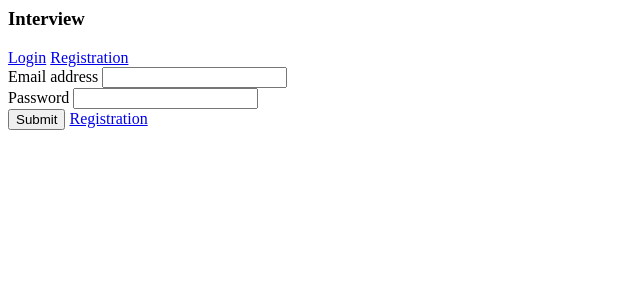
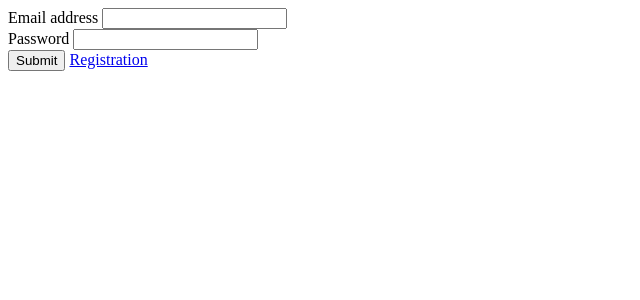
Before and after one commit to Angrytree/interview, a PHP site: page /login in a window 1280 px wide. Shown: the top 300 px of the page, without its empty margins (0-640 px from the left). Run offline with PHP 8.4, Linux system fonts and the light colour scheme.

Commit message:
layout fixes

```diff
--- a/controllers/HomeController.php
+++ b/controllers/HomeController.php
@@ -10,9 +10,9 @@ class HomeController extends Controller {
     }
 
     public function index() {
-        $this->view('Header');
+        $this->view('Header', ['auth' => true]);
         $this->view('Home');
-        $this->view('Header');
+        $this->view('Footer');
     }
 
 }
--- a/controllers/LoginController.php
+++ b/controllers/LoginController.php
@@ -16,7 +16,7 @@ class LoginController extends Controller {
     }
 
     public function index() {
-        $this->view('Header');
+        $this->view('Header', ['isLoginPage' => true]);
         $this->view('Login');
         $this->view('Footer');
     }
--- a/controllers/RegistrationController.php
+++ b/controllers/RegistrationController.php
@@ -16,7 +16,7 @@ class RegistrationController extends Controller {
     }
 
     public function index() {
-        $this->view('Header');
+        $this->view('Header', ['isRegPage' => true]);
         $this->view('Registration');
         $this->view('Footer');
     }
--- a/public/css/home.css
+++ b/public/css/home.css
@@ -4,7 +4,7 @@ body {
 }
 
 .cover-container {
-  max-width: 42em;
+  max-width: 62em;
 }
 
 .nav-masthead .nav-link {
--- a/views/Footer.php
+++ b/views/Footer.php
@@ -1,4 +1,8 @@
 
+
+  <footer class="mt-auto">
+  </footer>
+</div>
 </main>
 <script src="https://cdn.jsdelivr.net/npm/bootstrap@5.3.0-alpha1/dist/js/bootstrap.bundle.min.js" integrity="sha384-w76AqPfDkMBDXo30jS1Sgez6pr3x5MlQ1ZAGC+nuZB+EYdgRZgiwxhTBTkF7CXvN" crossorigin="anonymous"></script>
   </body>
--- a/views/Login.php
+++ b/views/Login.php
@@ -1,15 +1,3 @@
-<div class="cover-container d-flex w-100 h-100 p-3 mx-auto flex-column">
-  <header class="mb-auto">
-    <div>
-      <h3 class="float-md-start mb-0">Interview</h3>
-      <nav class="nav nav-masthead justify-content-center float-md-end">
-        <a class="nav-link fw-bold py-1 px-0 active" aria-current="page" href="/">Login</a>
-        <a class="nav-link fw-bold py-1 px-0" href="/registration">Registration</a>
-
-      </nav>
-    </div>
-  </header>
-
   <main class="px-3">
     <form action="/login" method="POST">
         <div class="mb-3">
@@ -24,7 +12,3 @@
         <a href="/registration" class="btn btn-outline-secondary">Registration</a>
     </form>
   </main>
-
-  <footer class="mt-auto">
-  </footer>
-</div>
```
Also changed, not shown: views/Header.php (+16 -0 lines), views/Home.php (+0 -15 lines), views/Registration.php (+0 -15 lines).
